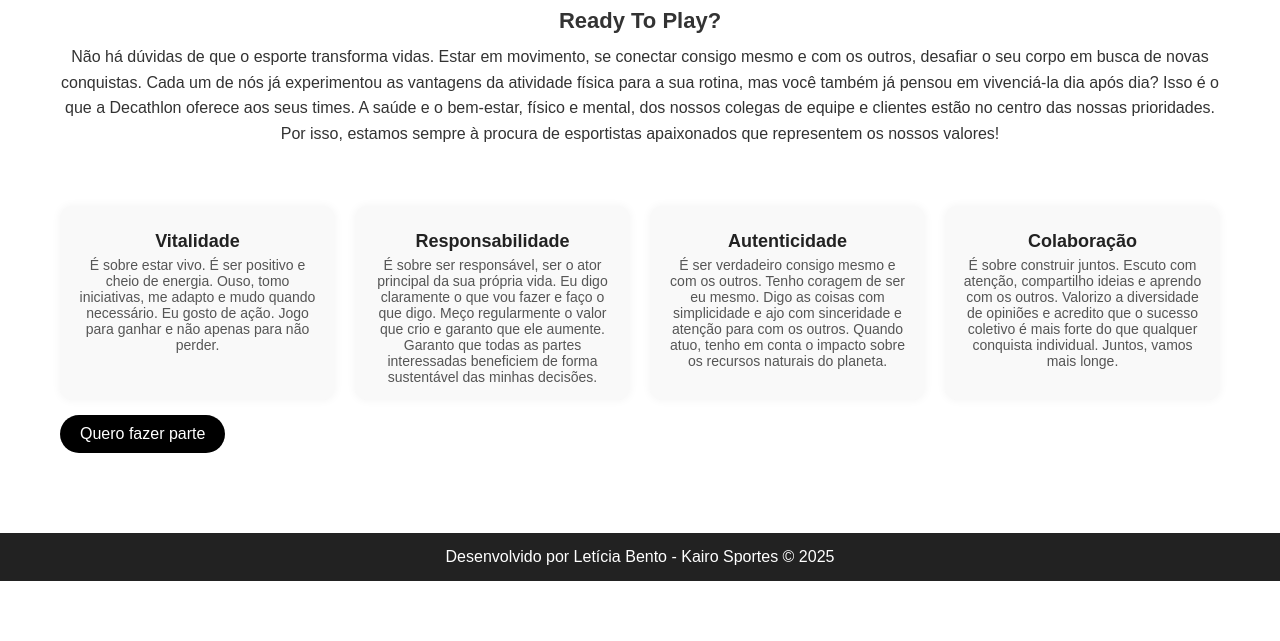
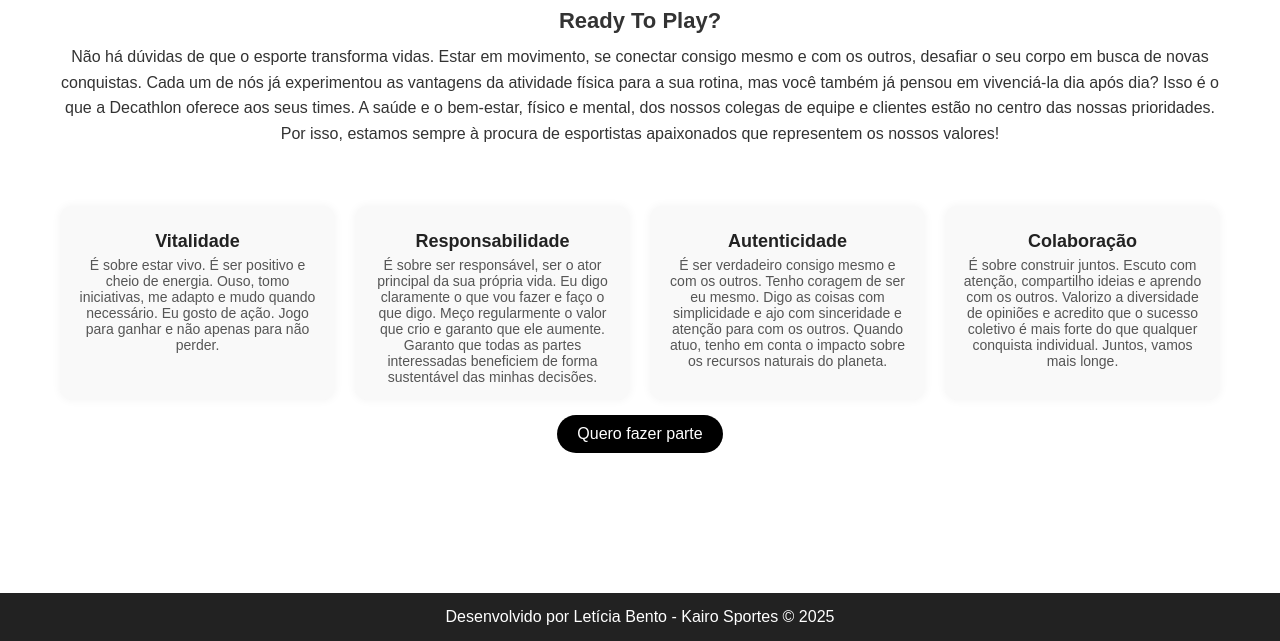
Before and after one commit to lettiebento/kairosportes, a plain HTML site: page trabalhe.html in a window 1280 px wide. Shown: the part 510-1151 px from the top of the page. Before the commit the page ends 1091 px from the top, so only its background shows below. Drawn offline with Linux system fonts and the light colour scheme.

Commit message:
Update trabalhe.html

```diff
--- a/trabalhe.html
+++ b/trabalhe.html
@@ -46,7 +46,10 @@
         </div>
       </div>
     </section>
+
+     <section class="inspiracao">
     <a href="mailto:contato@kairosportes.com" class="botao">Quero fazer parte</a>
+      </section>
   </main>
 
   <footer>
```
